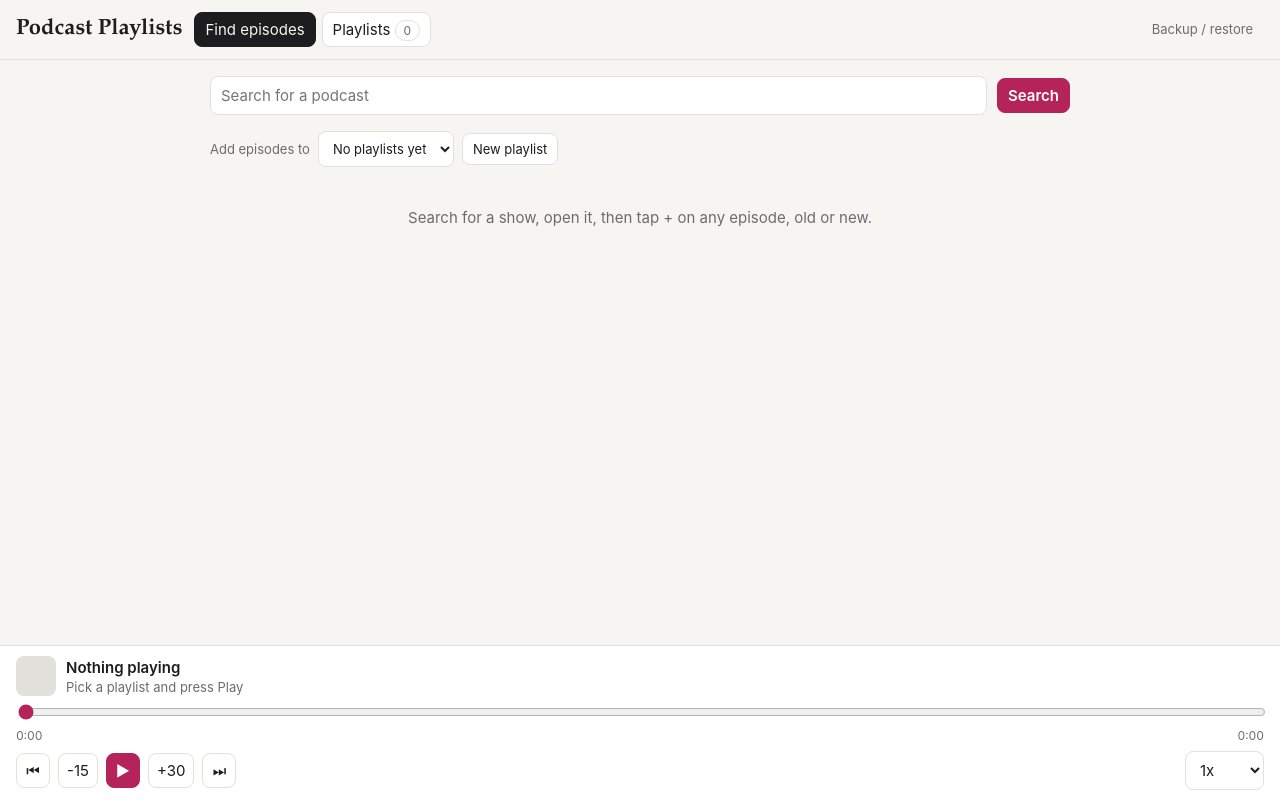
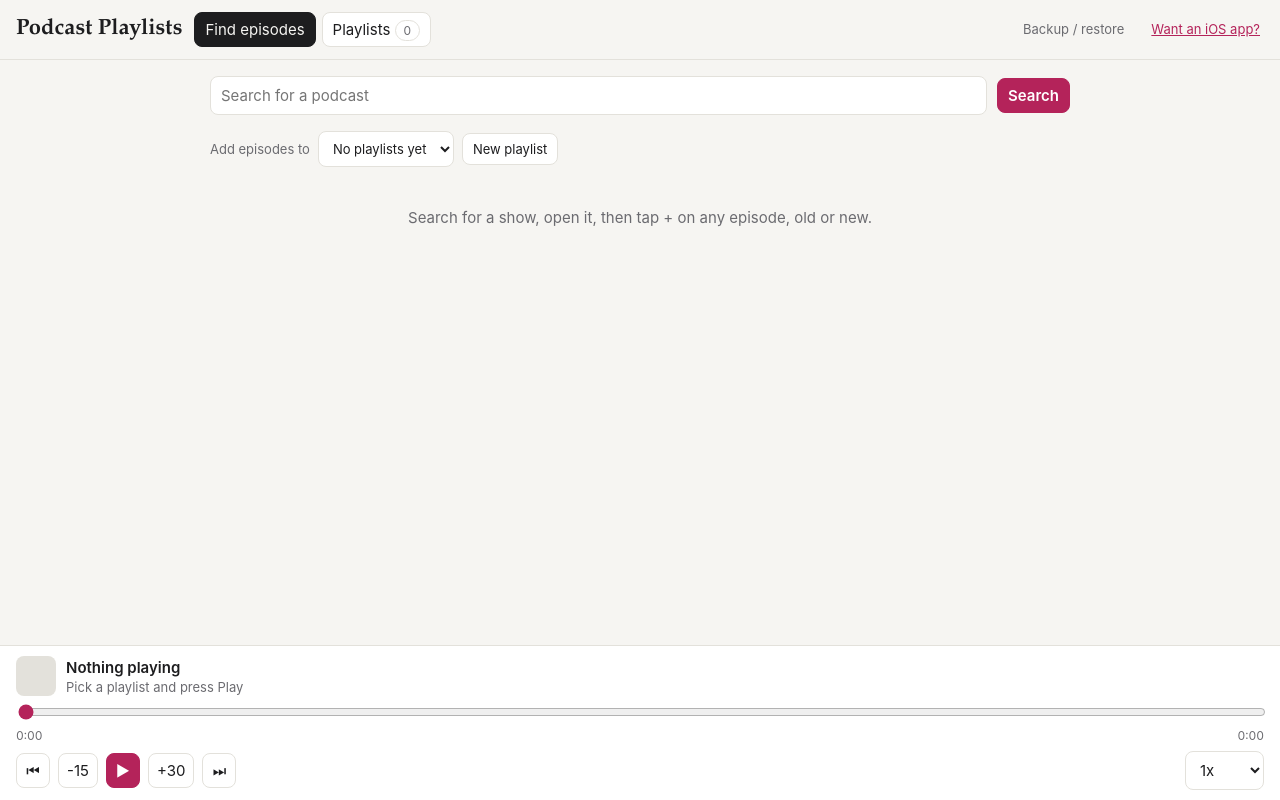
Before and after one commit to yanna82/podcastplaylists, a plain HTML site: page index.html in a window 1280 px wide. Drawn offline with Linux system fonts and the light colour scheme.

Commit message:
Add iOS app interest link
Co-Authored-By: Claude Sonnet 5.5 <noreply@anthropic.com>
Claude-Session: https://claude.ai/code/session_01TesAXxfVUfouWLe7JThgNP

```diff
--- a/index.html
+++ b/index.html
@@ -49,6 +49,7 @@ button {
 }
 button:hover { border-color: var(--muted); }
 button.primary { background: var(--accent); border-color: var(--accent); color: var(--accent-ink); font-weight: 600; }
+a.ilink { color: var(--accent); text-decoration: underline; padding: 6px 4px; }
 button.ghost { background: transparent; border-color: transparent; color: var(--muted); }
 button:focus-visible, input:focus-visible, select:focus-visible { outline: 2px solid var(--accent); outline-offset: 2px; }
 input[type="text"], input[type="search"], select {
@@ -110,6 +111,7 @@ dialog textarea { width: 100%; min-height: 140px; background: var(--bg); color:
   </nav>
   <span class="spacer"></span>
   <button class="ghost small" id="backupBtn">Backup / restore</button>
+  <a class="ilink small" href="mailto:hello@webulous.ch?subject=Podcast%20Playlists%20iOS%20app&body=Yes%2C%20I%27d%20use%20this%20as%20an%20iOS%20app.%0A%0AWhat%20I%27d%20want%20most%3A%20">Want an iOS app?</a>
 </header>
 
 <main>
```
